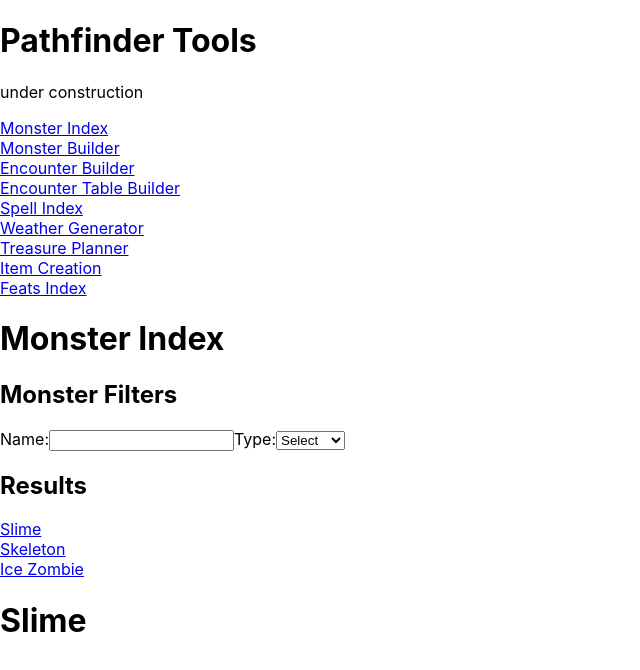
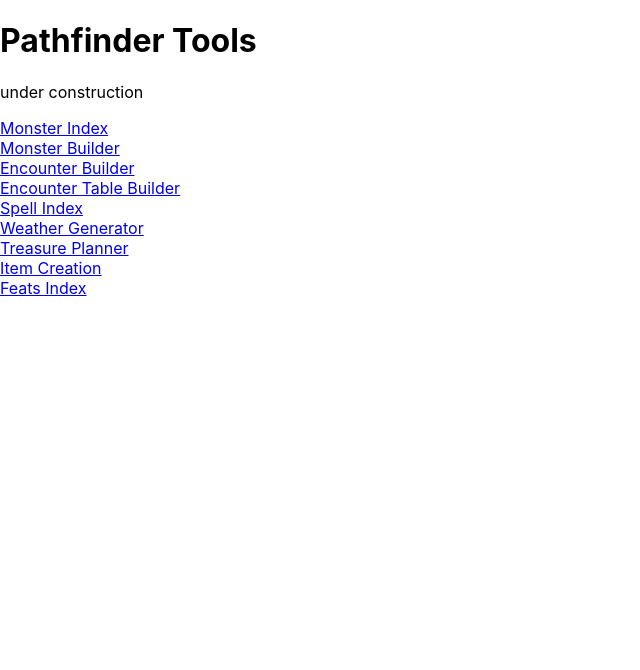
Before and after one commit to CalinDale/Pathfinder-Tools, a React (Create React App) app: page /monsters/0 in a window 1280 px wide. Shown: the top 670 px of the page, without its empty margins (0-640 px from the left). Built offline with nearby package versions, Linux system fonts and the light colour scheme.

Commit message:
Revert "Redux on most things"
This reverts commit b959841954f678bf9b34b63d6df65d6bb8aabe1b.

```diff
--- a/src/App.js
+++ b/src/App.js
@@ -1,7 +1,6 @@
 import React, { Component } from "react";
 import MainMenu from "./components/MainMenu";
 import MonsterIndex from "./components/monster-index/MonsterIndex";
-import MonsterDetails from "./components/monster-index/monster-details/MonsterDetails";
 import { BrowserRouter, Route } from "react-router-dom";
 
 class App extends Component {
@@ -14,8 +13,7 @@
 						<p>under construction</p>
 					</header>
 					<MainMenu />
-					<Route path="/monsters" component={MonsterIndex} />
-					<Route path="/monsters/:monster_id" component={MonsterDetails} />
+					<Route path="/monster-index" component={MonsterIndex} />
 				</div>
 			</BrowserRouter>
 		);
--- a/src/actions/filterActions.js
+++ /dev/null
@@ -1,7 +0,0 @@
-export const updateFilter = (name, value) => {
-	return {
-		type: "UPDATE_FILTER",
-		name,
-		value,
-	};
-};
--- a/src/components/monster-index/MonsterFilters.js
+++ b/src/components/monster-index/MonsterFilters.js
@@ -1,10 +1,8 @@
 import React, { Component } from "react";
-import { connect } from "react-redux";
-import { updateFilter } from "../../actions/filterActions";
 
 class MonsterFilters extends Component {
-	handleChange(event) {
-		this.props.updateFilter(event.target.name, event.target.value);
+	updateFilter(event) {
+		this.props.handleChange(event.target.name, event.target.value);
 	}
 	render() {
 		return (
@@ -15,12 +13,13 @@
 					<input
 						name="name"
 						type="text"
-						onChange={this.handleChange.bind(this)}
+						value={this.props.filters.name}
+						onChange={this.updateFilter.bind(this)}
 					/>
 				</label>
 				<label>
 					Type:
-					<select name="type" onChange={this.handleChange.bind(this)}>
+					<select name="type" onChange={this.updateFilter.bind(this)}>
 						<option value="">Select</option>
 						<option>Undead</option>
 						<option>Ooze</option>
@@ -31,18 +30,4 @@
 	}
 }
 
-const mapStateToProps = (state) => {
-	return {
-		filters: state.filters,
-	};
-};
-
-const mapDispatchToProps = (dispatch) => {
-	return {
-		updateFilter: (name, value) => {
-			dispatch(updateFilter(name, value));
-		},
-	};
-};
-
-export default connect(mapStateToProps, mapDispatchToProps)(MonsterFilters);
+export default MonsterFilters;
--- a/src/components/monster-index/MonsterIndex.js
+++ b/src/components/monster-index/MonsterIndex.js
@@ -4,6 +4,15 @@
 import { connect } from "react-redux";
 
 class MonsterIndex extends Component {
+	state = {
+		filters: { name: "", type: "" },
+	};
+	updateFilters(name, value) {
+		let filters = this.state.filters;
+		filters[name] = value;
+		this.setState({ filters: filters });
+		console.log(filters);
+	}
 	filterResults(monsters, filters) {
 		return monsters.filter((monster) => {
 			return (
@@ -13,11 +22,14 @@
 		});
 	}
 	render() {
-		let results = this.filterResults(this.props.monsters, this.props.filters);
+		let results = this.filterResults(this.props.monsters, this.state.filters);
 		return (
 			<div className="MonsterIndex">
 				<h1>Monster Index</h1>
-				<MonsterFilters />
+				<MonsterFilters
+					handleChange={this.updateFilters.bind(this)}
+					filters={this.state.filters}
+				/>
 				<ResultsList results={results} />
 			</div>
 		);
@@ -27,7 +39,6 @@
 const mapStateToProps = (state) => {
 	return {
 		monsters: state.monsters,
-		filters: state.filters,
 	};
 };
 
--- a/src/components/monster-index/ResultsList.js
+++ b/src/components/monster-index/ResultsList.js
@@ -5,7 +5,7 @@
 	const resultsList = results.map((result) => {
 		return (
 			<div className="ResultLink" key={result.key}>
-				<Link to={"/monsters/" + result.key}>{result.name}</Link>
+				<Link to={result.link}>{result.name}</Link>
 			</div>
 		);
 	});
--- a/src/components/monster-index/monster-details/MonsterDetails.js
+++ /dev/null
@@ -1,22 +0,0 @@
-import React, { Component } from "react";
-import { connect } from "react-redux";
-
-class MonsterDetails extends Component {
-	render() {
-		const monsterDetails = this.props.monster ? (
-			<h1>{this.props.monster.name}</h1>
-		) : (
-			<h1>No Monster Found</h1>
-		);
-		return <div className="MonsterDetailsContainer">{monsterDetails}</div>;
-	}
-}
-
-const mapStateToProps = (state, ownProps) => {
-	let id = ownProps.match.params.monster_id;
-	return {
-		monster: state.monsters.find((monster) => monster.key === id),
-	};
-};
-
-export default connect(mapStateToProps)(MonsterDetails);
--- a/src/reducers/RootReducer.js
+++ b/src/reducers/RootReducer.js
@@ -1,11 +1,11 @@
 const initState = {
 	monsters: [
-		{ key: "0", name: "Slime", type: "Ooze", subtypes: [] },
-		{ key: "1", name: "Skeleton", type: "Undead", subtypes: [] },
-		{ key: "2", name: "Ice Zombie", type: "Undead", subtypes: ["Cold"] },
+		{ key: 0, name: "Slime", type: "Ooze", subtypes: [] },
+		{ key: 1, name: "Skeleton", type: "Undead", subtypes: [] },
+		{ key: 2, name: "Ice Zombie", type: "Undead", subtypes: ["Cold"] },
 	],
 	tools: [
-		{ name: "Monster Index", link: "/monsters", key: 0 },
+		{ name: "Monster Index", link: "/monster-index", key: 0 },
 		{ name: "Monster Builder", link: "/", key: 1 },
 		{ name: "Encounter Builder", link: "/", key: 2 },
 		{ name: "Encounter Table Builder", link: "/", key: 3 },
@@ -15,20 +15,10 @@
 		{ name: "Item Creation", link: "/", key: 7 },
 		{ name: "Feats Index", link: "/", key: 8 },
 	],
-	filters: { name: "", type: "" },
 };
 
 const rootReducer = (state = initState, action) => {
-	let newState = { ...state };
-
-	switch (action.type) {
-		case "UPDATE_FILTER":
-			newState.filters[action.name] = action.value;
-			break;
-	}
-
-	console.log(newState);
-	return newState;
+	return state;
 };
 
 export default rootReducer;
```
